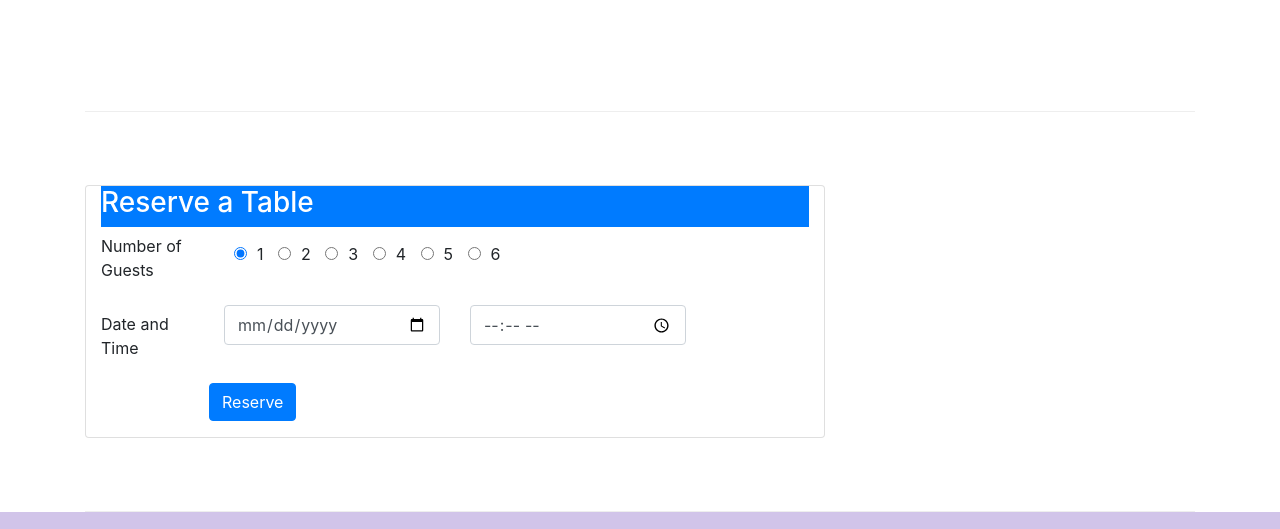
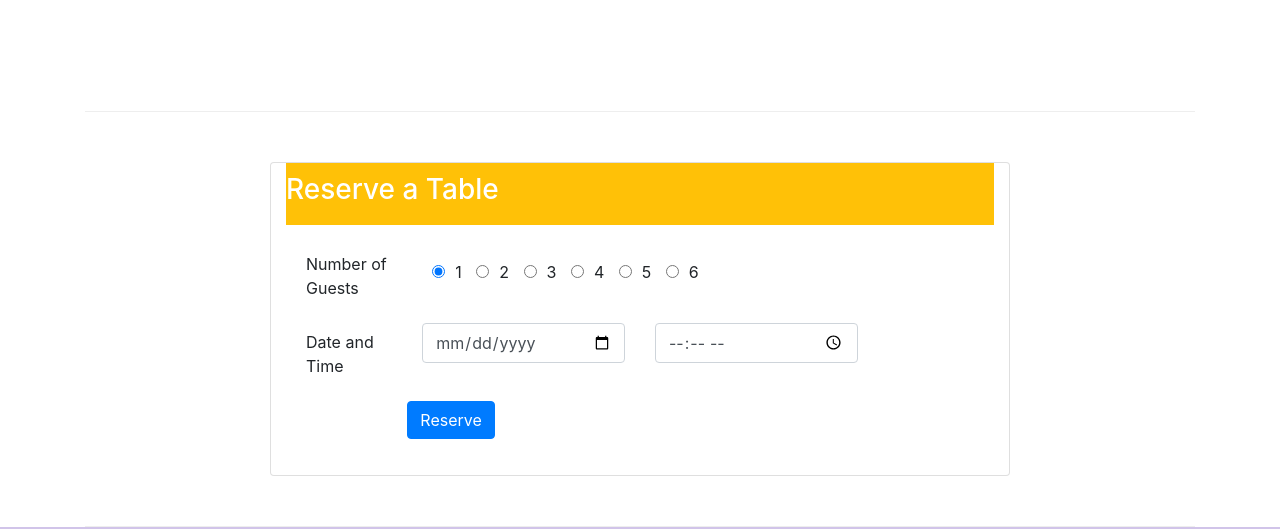
Before and after one commit to joudrew/intro-to-frontend, a website: page fakeRestaurant/index.html in a window 1280 px wide. Shown: the part 1422-1951 px from the top of the page. Drawn offline with nearby package versions, Linux system fonts and the light colour scheme.

Commit message:
finished form

```diff
--- a/fakeRestaurant/index.html
+++ b/fakeRestaurant/index.html
@@ -95,10 +95,11 @@
 
     <div class="container" id="reservation">
         <div class="row row-content">
-            <div class="card col-sm-8 align-self-center">
-                <div class="bg-primary">
-                    <h3 class="card-heard bg-primary text-white">Reserve a Table</h3>
+            <div class="card col-sm-8 col offset-sm-2">
+                <div class="card-heard bg-warning" style = "padding-top:10px; padding-bottom:10px;">
+                <h3 class="card-heard bg-warning text-white">Reserve a Table</h3>
                 </div>
+                <div class="card-body">
                 <form >
                     <div class="form-group row">
                         <label for="numofg" class="col-md-2 col-form-label align-self-center"> Number of Guests</label>
@@ -128,6 +129,7 @@
                         </div>
                     </div>
                 </form>
+                </div>
             </div>
         </div>
     </div>
```
